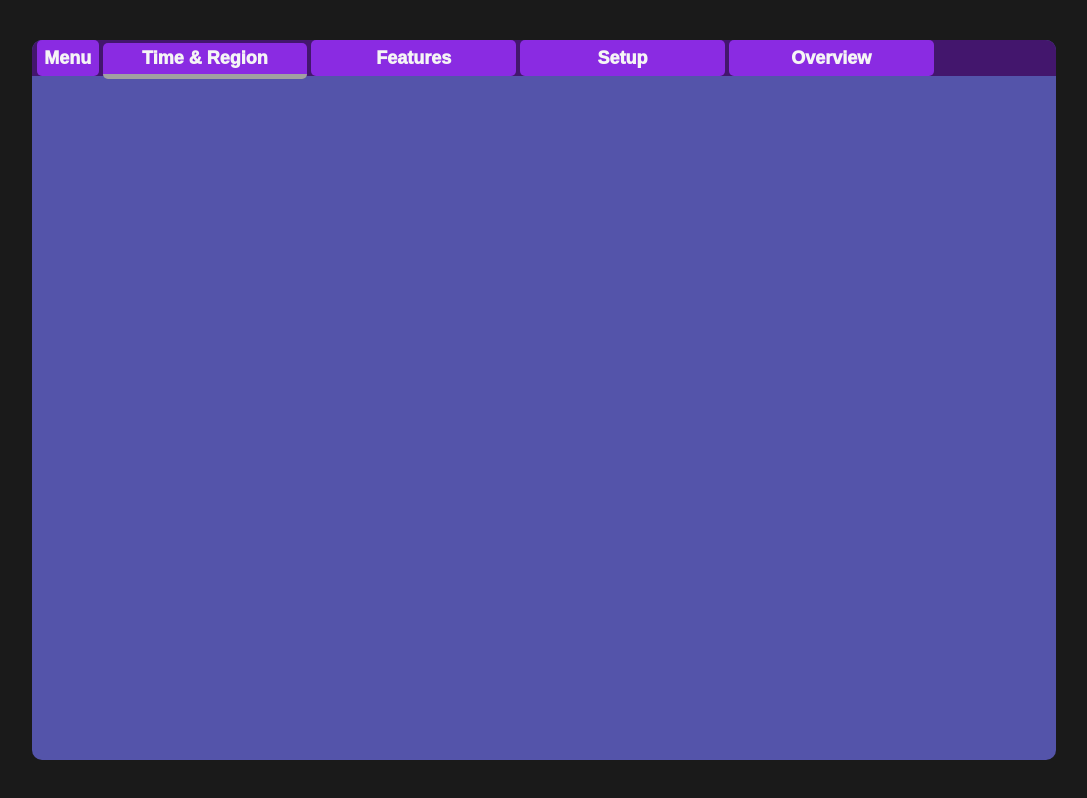
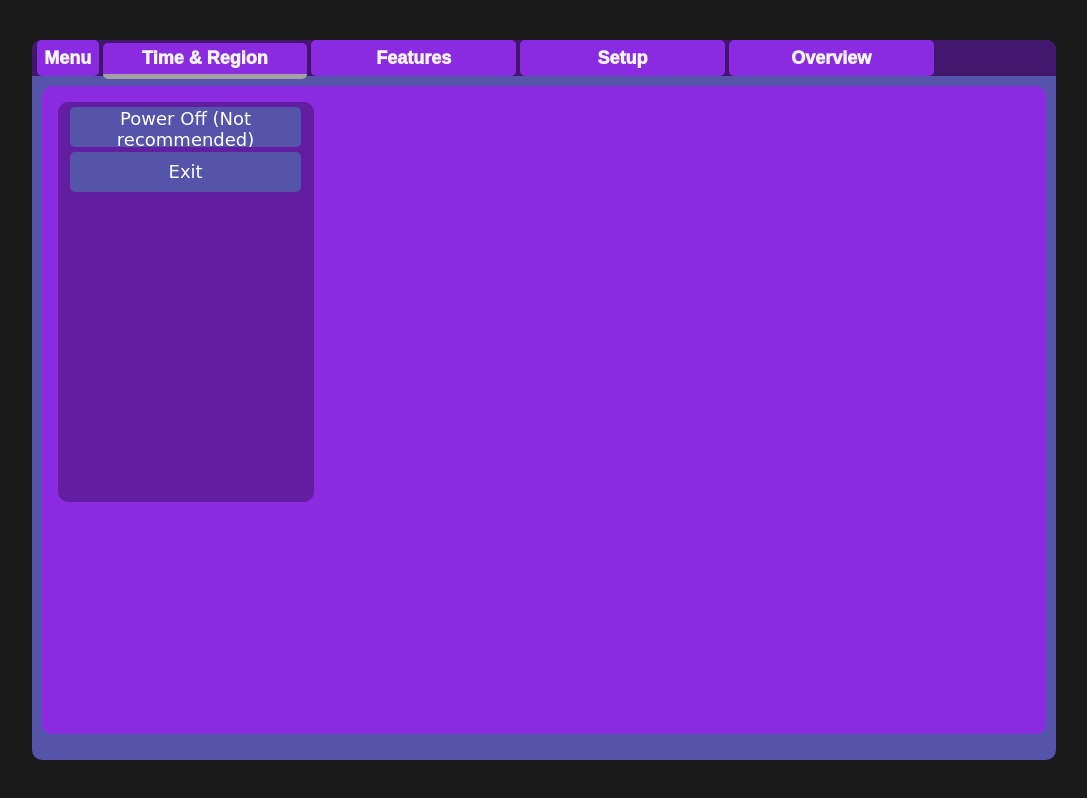
Before and after one commit to ItsRealMe/WebOS, a plain HTML site: page index.html in a window 1280 px wide. Both pictures are taken after a click on the button "Menu". Shown: the whole page, without its empty margins (96-1183 px from the left). Drawn offline with nearby package versions, Linux system fonts and the light colour scheme.

Commit message:
Update index.html

```diff
--- a/index.html
+++ b/index.html
@@ -66,6 +66,63 @@
         .MenuTab:hover{
             background-color: #4e4e79;
         }
+        .Main-Menu{
+            height: 50%;
+            width: 20%;
+            background-color: #621da1;
+            border-radius: 10px 10px 10px 10px;
+            margin-top: 2%;
+            margin-left: 2%;
+            color: burlywood;
+            text-align: center;
+            font-size: large;
+            font-weight: bold;
+            font-family: cursive;
+            position: fixed;
+        }
+        .MainMenuButtons{
+            height: 10%;
+            width: 90%;
+            text-align: center;
+            background-color: #5454aa;
+            border: none;
+            border-radius: 5px 5px 5px 5px;
+            margin-top: 2%;
+            color: white;
+            font-size: large;
+            font-family: cursive;
+        }
+        ::-webkit-scrollbar{
+            height: 5px;
+            width: 5px;
+            background-color: #00000036;
+        }
+        ::-webkit-scrollbar-track{
+            height: 5px;
+            width: 5px;
+            background-color: #00000036;
+        }
+        ::-webkit-scrollbar-thumb{
+            height: 5px;
+            width: 5px;
+            background-color: hsl(0, 0%, 0%);
+            border-radius:45px 45px 45px 45px;
+        }
+        .Blank{
+            height: 100%;
+            width: 100%;
+            background-color: black;
+            position: fixed;
+            display: none;
+            }
+        .OptionsFeatures{
+            height: 90%;
+            width: 98%;
+            background-color: blueviolet;
+            margin-left: 1%;
+            margin-top: 1%;
+            border-radius: 10px 10px 10px 10px;
+        }
     </style>
     <script>
         $(document).ready(function () {
@@ -132,21 +189,37 @@
                 )
             });
         });
+        $(document).ready(function(){
+            $('#Menu').click(function(){
+                $("#MainMenu").toggle();
+            });
+        });
+        $(document).ready(function(){
+            $('#PowerOff').click(function(){
+                $("#Blank").toggle();
+            });
+        });
     </script>
 </head>
 
 <body>
     <div class="ContainerDiv">
         <div class="ContainerTabs">
-            <button class="MenuTab" id="Menu">
-                    Menu
-            </button>
+            <button class="MenuTab" id="Menu">Menu</button>
             <button class="TabItems" id="TimeAndRegion" style="border-bottom-width: 5px;">Time & Region</button>
             <button class="TabItems" id="Features">Features</button>
             <button class="TabItems" id="Setup">Setup</button>
             <button class="TabItems" id="Overview">Overview</button>
         </div>
+        <div class="Main-Menu" id="MainMenu" style="display: none;"><center>
+            <button class="MainMenuButtons" style="overflow-y: scroll;" id="PowerOff">Power Off (Not recommended)</button>
+            <a href="https://wwww.google.com/"><button class="MainMenuButtons">Exit</button></a>
+        </center></div>
+        <div class="OptionsFeatures">
+
+        </div>
     </div>
+    <div class="Blank" id="Blank"></div>
 </body>
 
 </html>
```
